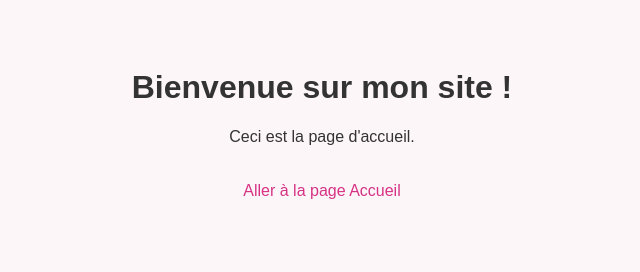
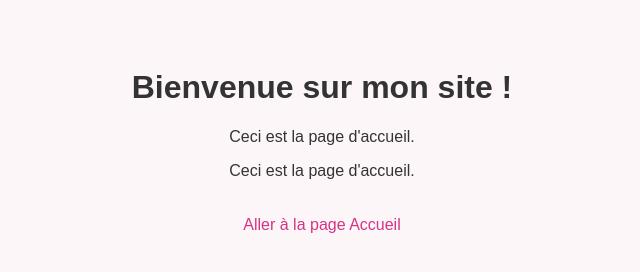
Before and after one commit to Manouu200/test, a plain HTML site: page index.html in a window 1280 px wide. Shown: the whole page, without its empty margins (318-958 px from the left). Drawn offline with Linux system fonts and the light colour scheme.

Commit message:
modifier index.html

```diff
--- a/index.html
+++ b/index.html
@@ -8,6 +8,7 @@
 <body>
   <h1>Bienvenue sur mon site !</h1>
   <p>Ceci est la page d'accueil.</p>
+  <p>Ceci est la page d'accueil.</p>
   <a href="acceuil.html">Aller à la page Accueil</a>
 </body>
 </html>
```
